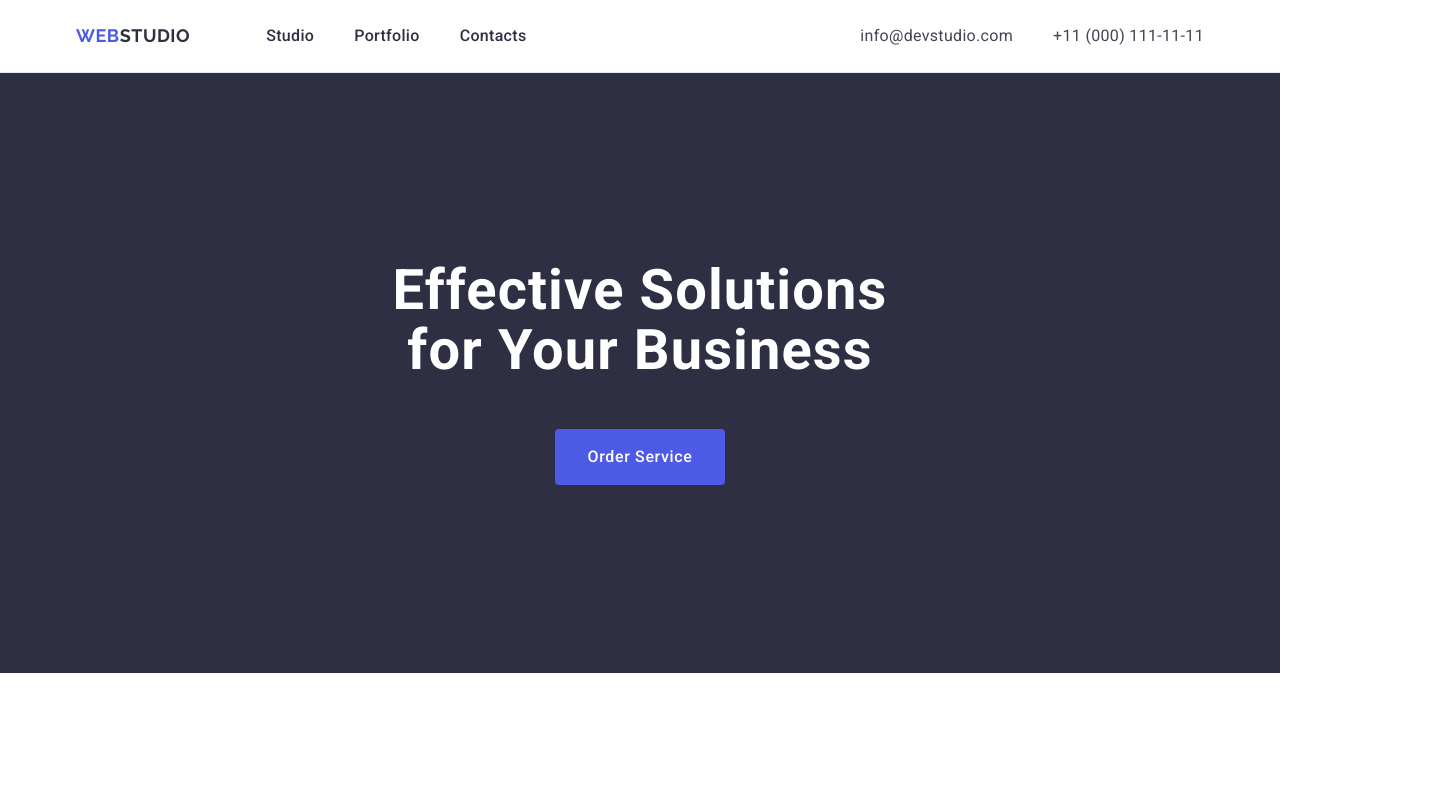
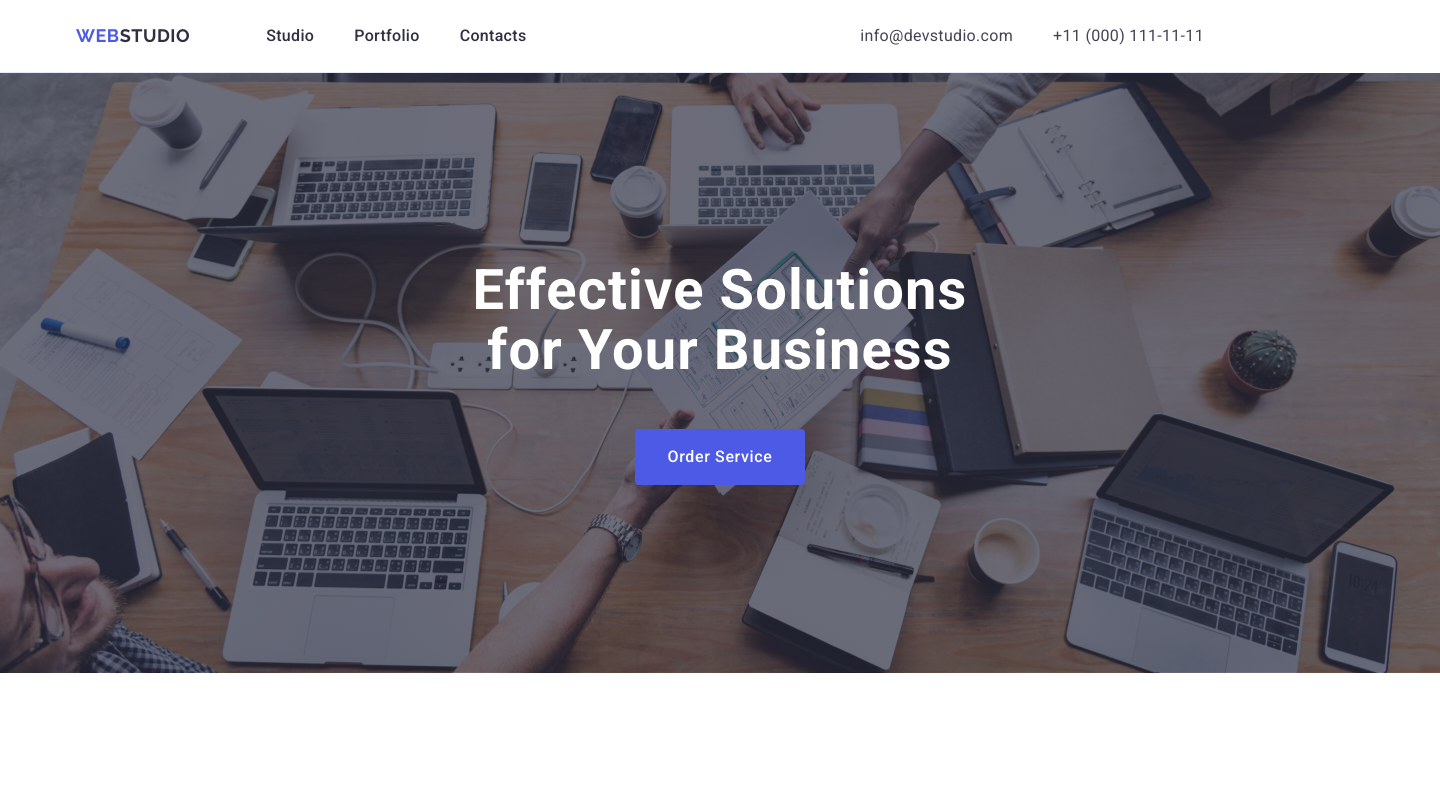
Before and after one commit to OlhaZhynkina/goit-markup-hw-04, a plain HTML site: page index.html in a window 1280 px wide. Shown: the top 789 px of the page, 1440 px wide, since content can reach past the window. Drawn offline with nearby package versions, Linux system fonts and the light colour scheme.

Commit message:
background hero

```diff
--- a/css/styles.css
+++ b/css/styles.css
@@ -46,6 +46,8 @@ img {
 
 .section {
     padding: 120px 0;
+    width: 1440px;
+    margin: 0 auto;
 }
 
 .section-title {
@@ -150,6 +152,11 @@ img {
     padding: 188px 0;
     flex-direction: column;
     justify-content: center;
+    background-image: linear-gradient(rgba(46, 47, 66, 0.7), rgba(46, 47, 66, 0.7)), url(/images/people-office.jpg);
+    background-repeat: no-repeat;
+    background-position: center;
+    background-size: cover;
+    max-width: 1440px;
 }
 
 .main-title {
```
Also changed, not shown: images/people-office.jpg (added).
